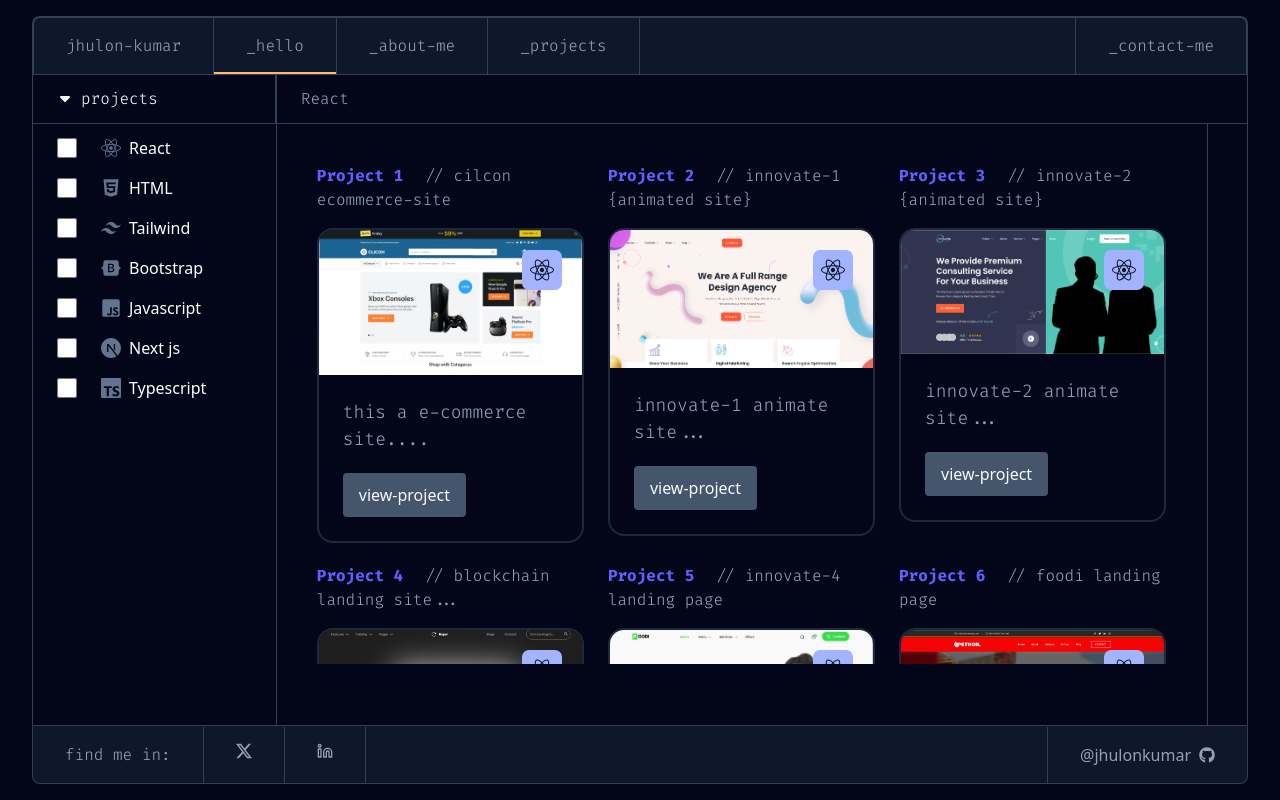
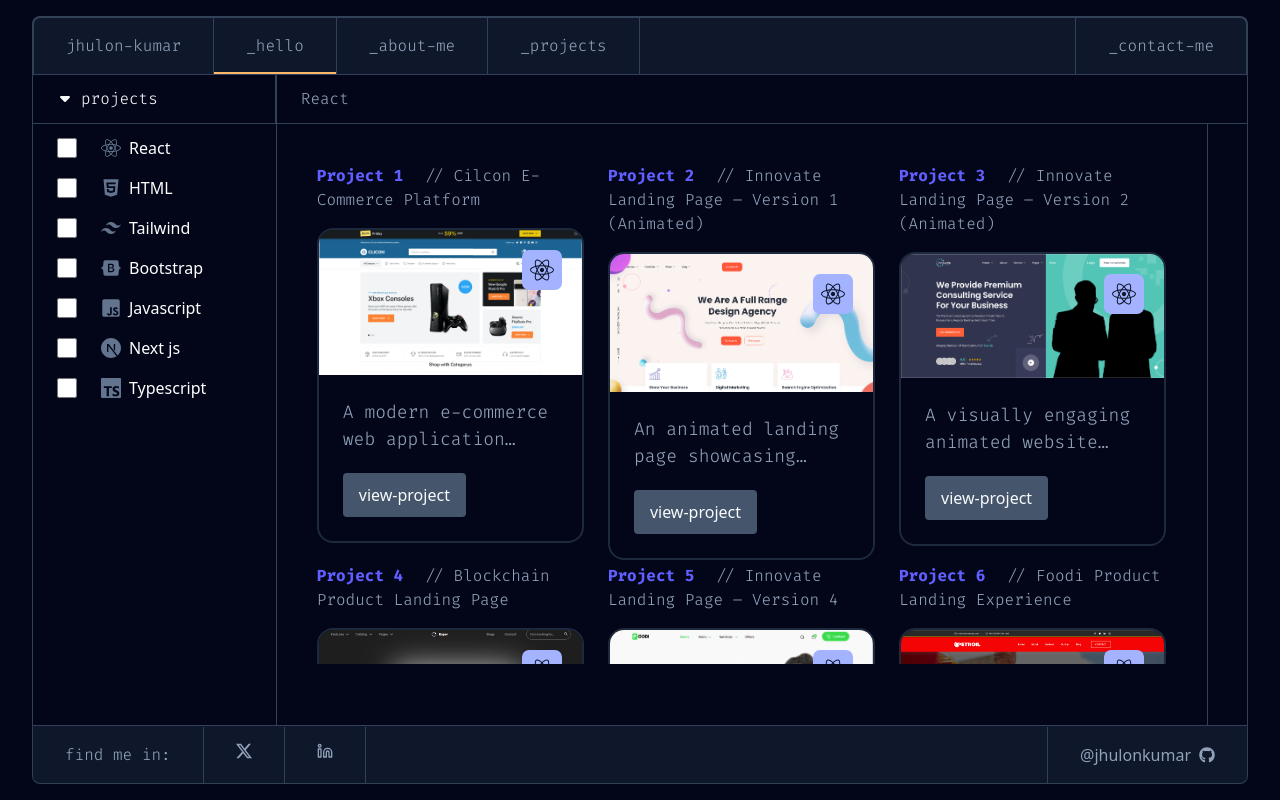
Before and after one commit to basudevkumer/jhulon-kumar-portfolio, a React (Vite) app: page /projects in a window 1280 px wide. Built offline with nearby package versions, Linux system fonts and the light colour scheme.

Commit message:
fix: in project projectNecessaryArr-obj.js component fix 'allProjects' data structure

```diff
--- a/src/helper/projectNecessaryArr-obj.js
+++ b/src/helper/projectNecessaryArr-obj.js
@@ -226,9 +226,10 @@ const allProjects = [
   {
     id: 1,
     title: "Project 1 ",
-    subtitle: "// cilcon ecommerce-site",
+    subtitle: "// Cilcon E-Commerce Platform",
     image: projectImages[0].image,
-    description: "this a e-commerce site....",
+    description:
+      "A modern e-commerce web application with smooth UI interactions.\nFocused on performance, state management, and reusable components.",
     technologies: [
       "React",
       "CSS",
@@ -247,9 +248,10 @@ const allProjects = [
   {
     id: 2,
     title: "Project 2 ",
-    subtitle: "// innovate-1 {animated site}",
+    subtitle: "// Innovate Landing Page – Version 1 (Animated)",
     image: projectImages[1].image,
-    description: "innovate-1 animate site...",
+    description:
+      "An animated landing page showcasing creative UI transitions.\nBuilt to explore motion effects and interactive design patterns.",
     technologies: [
       "HTML",
       "CSS",
@@ -265,9 +267,10 @@ const allProjects = [
   {
     id: 3,
     title: "Project 3 ",
-    subtitle: "// innovate-2 {animated site}",
+    subtitle: "// Innovate Landing Page – Version 2 (Animated)",
     image: projectImages[2].image,
-    description: "innovate-2 animate site...",
+    description:
+      "A visually engaging animated website with dynamic elements.\nEmphasizes smooth transitions and responsive layouts.",
     technologies: [
       "HTML",
       "CSS",
@@ -283,18 +286,20 @@ const allProjects = [
   {
     id: 4,
     title: "Project 4 ",
-    subtitle: "// blockchain landing site...",
+    subtitle: "// Blockchain Product Landing Page",
     image: projectImages[9].image,
-    description: "blockchain landing site...",
+    description:
+      "A clean and modern blockchain-themed landing page design.\nCreated to practice layout composition and Tailwind styling.",
     technologies: ["HTML", "CSS", "tailwind", "tailwind-cli"],
     to: "https://blockchain-xi-henna.vercel.app/",
   },
   {
     id: 5,
     title: "Project 5 ",
-    subtitle: "// innovate-4 landing page",
+    subtitle: "// Innovate Landing Page – Version 4",
     image: projectImages[4].image,
-    description: "innvate-4 landing page...",
+    description:
+      "A responsive landing page with engaging UI components.\nFocused on reusable sections and user-friendly structure.",
     technologies: [
       "HTML",
       "CSS",
@@ -309,9 +314,10 @@ const allProjects = [
   {
     id: 6,
     title: "Project 6 ",
-    subtitle: "// foodi landing page",
+    subtitle: "// Foodi Product Landing Experience",
     image: projectImages[5].image,
-    description: "foodi landing page...",
+    description:
+      "A food-themed landing page highlighting visual appeal.\nDesigned to experiment with sliders and modern UI spacing.",
     technologies: [
       "HTML",
       "CSS",
@@ -326,9 +332,10 @@ const allProjects = [
   {
     id: 7,
     title: "Project 7 ",
-    subtitle: "// finsweet full site...",
+    subtitle: "// Finsweet-Inspired Multi-Page Website",
     image: projectImages[6].image,
-    description: "finsweet full site...",
+    description:
+      "A multi-section website inspired by real-world layouts.\nBuilt to improve component structuring and UI consistency.",
     technologies: [
       "HTML",
       "CSS",
@@ -345,27 +352,30 @@ const allProjects = [
   {
     id: 8,
     title: "Project 8 ",
-    subtitle: "// freshWebsite landing site...",
+    subtitle: "// FreshWebsite Minimal Landing Page",
     image: projectImages[7].image,
-    description: "freshWebsite landing site...",
+    description:
+      "A simple yet elegant landing page design concept.\nFocused on clean layout and basic styling techniques.",
     technologies: ["HTML", "CSS"],
     to: "https://basudevkumer.github.io/freshWebsite/",
   },
   {
     id: 9,
     title: "Project 9 ",
-    subtitle: "// dzzling demo site...",
+    subtitle: "// Dazzling UI Demo Website",
     image: projectImages[8].image,
-    description: "Dazzling Demo site...",
+    description:
+      "A demo website built for layout and styling practice.\nExplores Bootstrap components and responsive behavior.",
     technologies: ["HTML", "CSS", "bootstrap"],
     to: "https://basudevkumer.github.io/Boot_Project_1/",
   },
   {
     id: 10,
     title: "Project 10 ",
-    subtitle: "// innovate-3 landing page",
+    subtitle: "// Innovate Landing Page – Version 3",
     image: projectImages[3].image,
-    description: "innovate-3 langing page...",
+    description:
+      "A modern landing page featuring interactive UI elements.\nDesigned to test design systems and component reuse.",
     technologies: [
       "HTML",
       "CSS",
@@ -380,9 +390,10 @@ const allProjects = [
   {
     id: 11,
     title: "Project 11 ",
-    subtitle: "// innovate-5 landing page",
+    subtitle: "// Innovate Landing Page – Version 5",
     image: projectImages[10].image,
-    description: "innovate-5 langing page...",
+    description:
+      "A lightweight landing page project with structured layout.\nBuilt to refine styling and responsive alignment skills.",
     technologies: [
       "HTML",
       "CSS",
@@ -396,9 +407,10 @@ const allProjects = [
   {
     id: 12,
     title: "Project 12 ",
-    subtitle: "// innovate-6 landing page",
+    subtitle: "// Innovate Landing Page – Version 6",
     image: projectImages[11].image,
-    description: "innovate-6 langing page...",
+    description:
+      "A modern UI-focused landing page with motion effects.\nHighlights component-based design and visual hierarchy.",
     technologies: [
       "HTML",
       "CSS",
@@ -414,18 +426,20 @@ const allProjects = [
   {
     id: 13,
     title: "Project 13 ",
-    subtitle: "// innovate-7 landing page",
+    subtitle: "// Innovate Landing Page – Version 7",
     image: projectImages[12].image,
-    description: "innovate-7 langing page...",
+    description:
+      "A clean Bootstrap-based landing page layout experiment.\nFocused on grid usage and visual balance.",
     technologies: ["HTML", "CSS", "bootstrap"],
     to: "https://innovate7.vercel.app/",
   },
   {
     id: 14,
     title: "Project 14 ",
-    subtitle: "// innovate-8 landing page",
+    subtitle: "// Innovate Landing Page – Version 8",
     image: projectImages[13].image,
-    description: "innovate-8 langing page...",
+    description:
+      "A polished landing page with responsive UI sections.\nBuilt to practice layout refinement and spacing control.",
     technologies: [
       "HTML",
       "CSS",
@@ -439,9 +453,10 @@ const allProjects = [
   {
     id: 15,
     title: "Project 15 ",
-    subtitle: "// innovate-9 landing page",
+    subtitle: "// Innovate Landing Page – Version 9",
     image: projectImages[14].image,
-    description: "innovate-9 langing page...",
+    description:
+      "A modern landing page exploring reusable UI patterns.\nDesigned for improving component-driven development.",
     technologies: [
       "HTML",
       "CSS",
@@ -455,27 +470,30 @@ const allProjects = [
   {
     id: 16,
     title: "Project 16 ",
-    subtitle: "// simple carocell project",
+    subtitle: "// Interactive Carousel UI Component",
     image: projectImages[15].image,
-    description: "imple carocell project",
+    description:
+      "A simple carousel-based UI interaction project.\nCreated to understand animations and sliding behavior.",
     technologies: ["HTML", "CSS", "tailwind", "JavaScript"],
     to: "https://caurosel.vercel.app/",
   },
   {
     id: 17,
     title: "Project 17 ",
-    subtitle: "// simple quiz project",
+    subtitle: "// Dynamic Quiz Application",
     image: projectImages[16].image,
-    description: "simple quiz project",
+    description:
+      "A basic quiz application with dynamic question flow.\nFocused on logic handling and DOM interactions.",
     technologies: ["HTML", "CSS", "tailwind", "JavaScript"],
     to: "https://simple-quiz-app-qo7i.vercel.app/",
   },
   {
     id: 18,
     title: "Project 18 ",
-    subtitle: "// toaster",
+    subtitle: "// Toast Notification UI System",
     image: projectImages[17].image,
-    description: "toaster",
+    description:
+      "A toast notification UI experiment for user feedback.\nBuilt to practice event-driven interactions and timing.",
     technologies: ["HTML", "CSS", "bootstrap", "JavaScript"],
     to: "https://basudevkumer.github.io/Toast-js/",
   },
```
